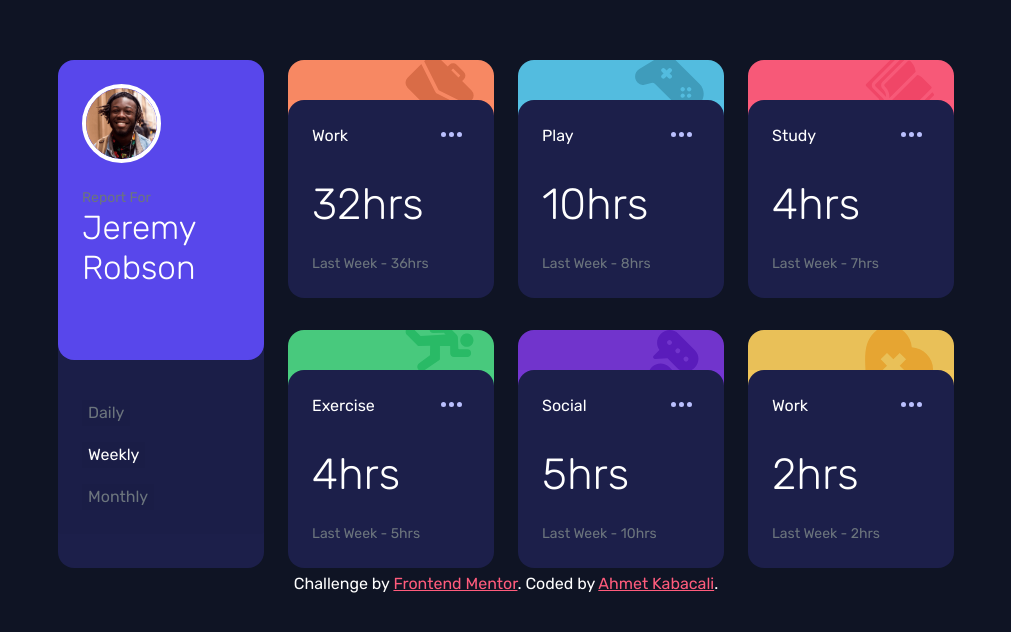
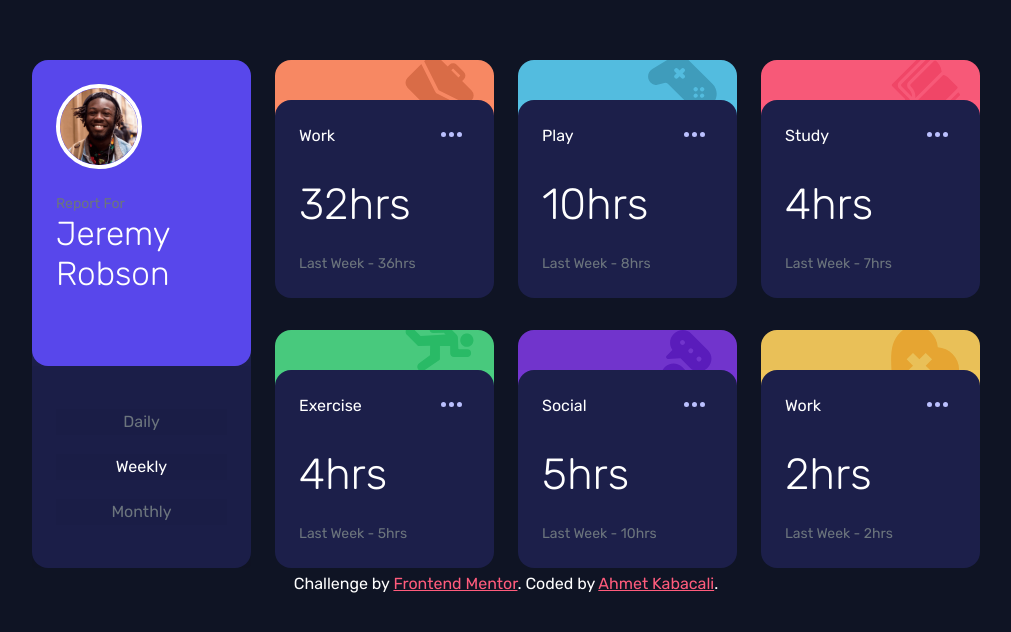
Before and after one commit to ahmetkabacali/Time-tracking-dashboard, a website: page index.html in a window 1280 px wide. Shown: the part 120-752 px from the top of the page, without its empty margins (134-1145 px from the left). Drawn offline with Linux system fonts and the light colour scheme.

Commit message:
Add files via upload

```diff
--- a/index.html
+++ b/index.html
@@ -13,7 +13,7 @@
 <body class="min-vh-100 d-flex flex-column justify-content-center align-items-center">
 
   <h1 class="sr-only">Time tracking-dashboard</h1>
-  <main class="container-fluid main.container p-3 pb-lg-1 p-lg-5">
+  <main class="container main.container p-3 pb-lg-1 p-lg-5">
     <div class="row p-lg-5 pb-lg-0">
       <div class="person mb-4 mb-lg-0 col-md-12 col-lg-3">
         <div class="card person__card h-100">
@@ -27,10 +27,10 @@
               <h2 class="card-title mb-lg-5 fs-1 fw-light">Jeremy Robson</h2>
             </div>
           </div>
-          <div id="timeframes" class="card-footer p-lg-4 d-flex justify-content-around d-lg-block person__card__footer ">
-            <button type="submit" class="time-period text-muted d-block mt-3">Daily</button>
-            <button type="submit" class="time-period text-muted d-block mt-3 active">Weekly</small>
-            <button type="submit" class="time-period text-muted d-block mt-3">Monthly</small>
+          <div id="timeframes" class="card-footer h-100 py-4 p-lg-4 d-flex flex-lg-column justify-content-around justify-content-lg-evenly person__card__footer ">
+            <button type="submit" class="time-period text-muted d-block">Daily</button>
+            <button type="submit" class="time-period text-muted d-block active">Weekly</small>
+            <button type="submit" class="time-period text-muted d-block">Monthly</small>
           </div>
         </div>
       </div>
```
